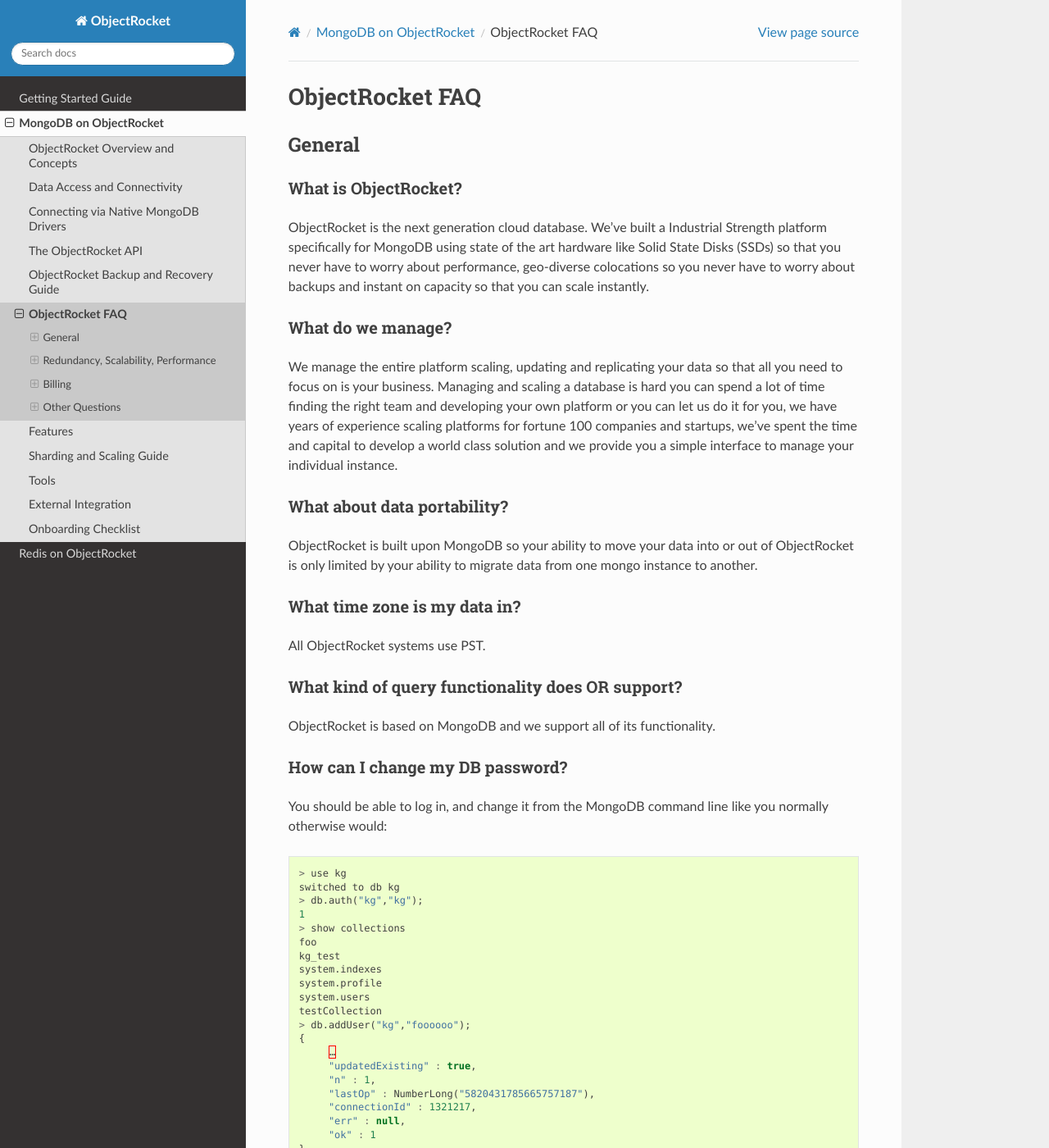
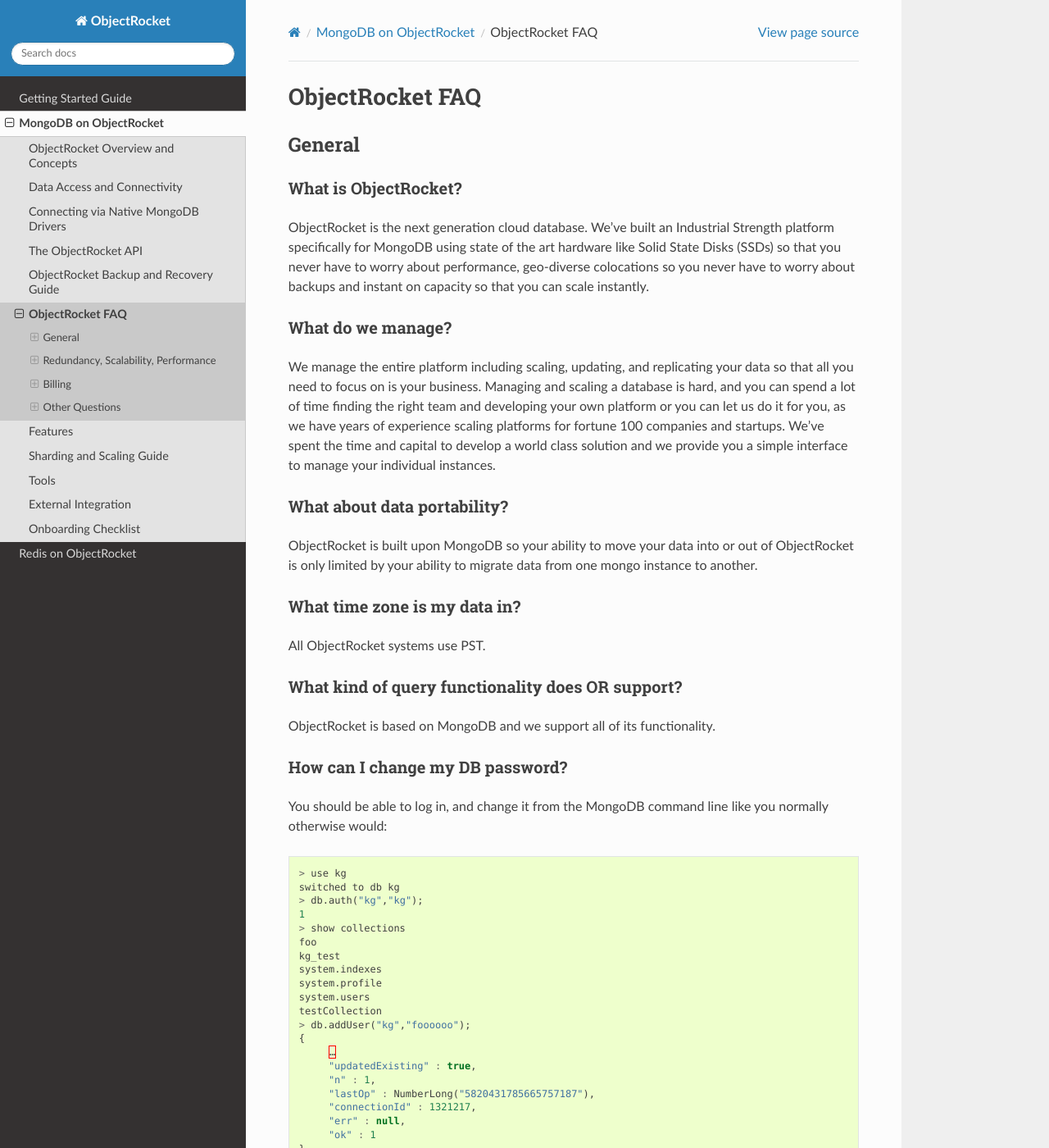
Before and after one commit to zcorleissen/documentation, a Sphinx documentation site: the page built from source/faq.rst, in a window 1280 px wide and 1400 px high. Shown: the whole window at 82% size. Built offline with Sphinx 7.4.7 and the Read the Docs theme 2.0.0, drawn with Linux system fonts in a browser that asks for light colours; pages that are not in the unit, such as notebooks, are missing from menus; some of the changed text lies outside the part shown.

```diff
--- a/source/api/overview.rst
+++ b/source/api/overview.rst
@@ -58,8 +58,8 @@ your key in the 'API' column at https://app.objectrocket.com/instances.
 
 .. WARNING::
 
-   Your API key allows access to your data, so this key should not be
-   exposed untrusted.
+   Your API key allows access to your data on a per instance basis, so this key should not be
+   exposed to any untrusted source.
 
 
 Operations
--- a/source/faq.rst
+++ b/source/faq.rst
@@ -9,7 +9,7 @@ General
 What is ObjectRocket?
 ^^^^^^^^^^^^^^^^^^^^^
 
-ObjectRocket is the next generation cloud database. We've built a
+ObjectRocket is the next generation cloud database. We've built an
 Industrial Strength platform specifically for MongoDB using state of the art
 hardware like Solid State Disks (SSDs) so that you never have to worry about
 performance, geo-diverse colocations so you never have to worry about backups
@@ -19,13 +19,13 @@ and instant on capacity so that you can scale instantly.
 What do we manage?
 ^^^^^^^^^^^^^^^^^^
 
-We manage the entire platform scaling, updating and replicating your data so
+We manage the entire platform including scaling, updating, and replicating your data so
 that all you need to focus on is your business. Managing and scaling a
-database is hard you can spend a lot of time finding the right team and
-developing your own platform or you can let us do it for you, we have years
-of experience scaling platforms for fortune 100 companies and startups, we've
+database is hard, and you can spend a lot of time finding the right team and
+developing your own platform or you can let us do it for you, as we have years
+of experience scaling platforms for fortune 100 companies and startups. We've
 spent the time and capital to develop a world class solution and we provide
-you a simple interface to manage your individual instance.
+you a simple interface to manage your individual instances.
 
 
 What about data portability?
```
Also changed, not shown: other parts of source/faq.rst (+6 -10 lines).
